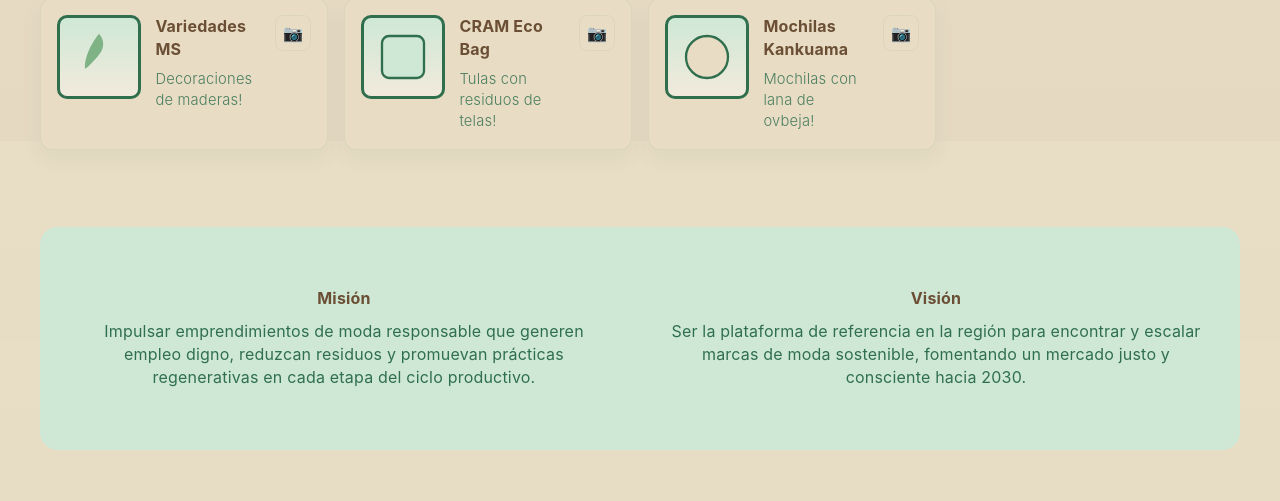
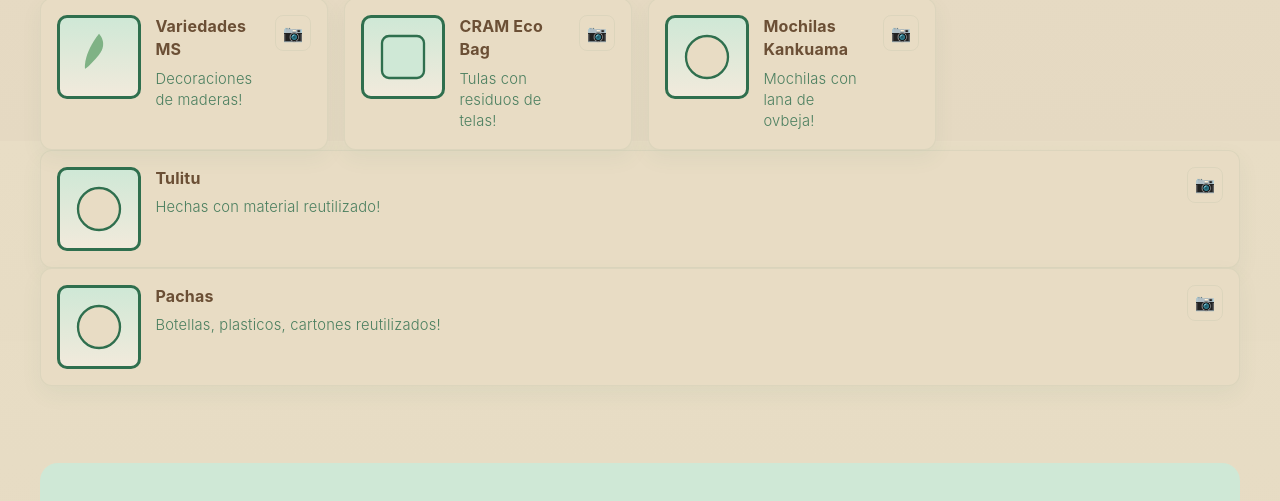
Before and after one commit to JahzielDX/Moda-Sostenible, a plain HTML site: page index.html in a window 1280 px wide. Shown: the part 659-1160 px from the top of the page. Drawn offline with Linux system fonts and the light colour scheme.

Commit message:
Update index.html

```diff
--- a/index.html
+++ b/index.html
@@ -242,7 +242,6 @@
           <a href="https://www.instagram.com/ms.variedades0?igsh=NHI5Z3E1eHQyZ3Nm" aria-label="Instagram de Variedades MS">📷</a>
         </div>
       </article>
-
       <!-- Card 2 -->
       <article class="card" role="listitem">
         <div class="thumb">
@@ -256,7 +255,6 @@
         </div>
         <div class="social"><a href="https://www.instagram.com/cram.ecobag?igsh=MWxiNHhhc3ZvbW5jag==" aria-label="Instagram de CRAM Eco Bag">📷</a></div>
       </article>
-
       <!-- Card 3 -->
       <article class="card" role="listitem">
         <div class="thumb">
@@ -271,6 +269,33 @@
         <div class="social"><a href="https://www.instagram.com/leonorp.0712?igsh=OHc5NW9zeGR5ZzBu" aria-label="Instagram de Mochilas Kankuama">📷</a></div>
       </article>
     </div>
+          </article>
+      <!-- Card 4 -->
+      <article class="card" role="listitem">
+        <div class="thumb">
+          <svg width="56" height="56" viewBox="0 0 24 24" fill="none">
+            <circle cx="12" cy="12" r="9" fill="#E8DCC4" stroke="#2F6F4E" />
+          </svg>
+        </div>
+        <div>
+          <h3>Tulitu</h3>
+          <p>Hechas con material reutilizado!</p>
+        </div>
+        <div class="social"><a href="https://www.instagram.com/tulituecobags?igsh=MTJzOWV1djMxZjVmOQ==" aria-label="Instagram de Tulitu">📷</a></div>
+      </article>
+          <!-- Card 4 -->
+      <article class="card" role="listitem">
+        <div class="thumb">
+          <svg width="56" height="56" viewBox="0 0 24 24" fill="none">
+            <circle cx="12" cy="12" r="9" fill="#E8DCC4" stroke="#2F6F4E" />
+          </svg>
+        </div>
+        <div>
+          <h3>Pachas</h3>
+          <p>Botellas, plasticos, cartones reutilizados!</p>
+        </div>
+        <div class="social"><a href="https://www.instagram.com/pachas.co?igsh=MWxwMHZub2E1amZwMw==" aria-label="Instagram de Pachas">📷</a></div>
+      </article>
   </div>
 </section>
 
```
